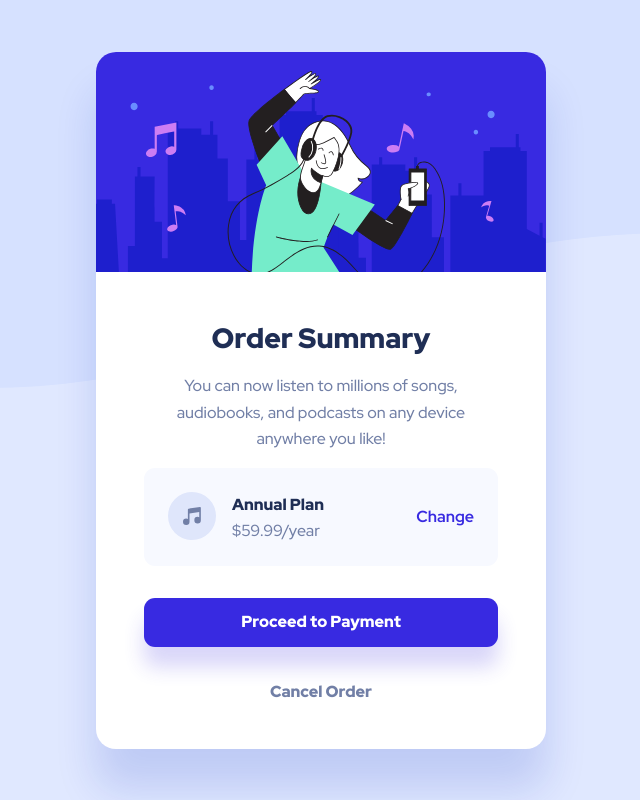
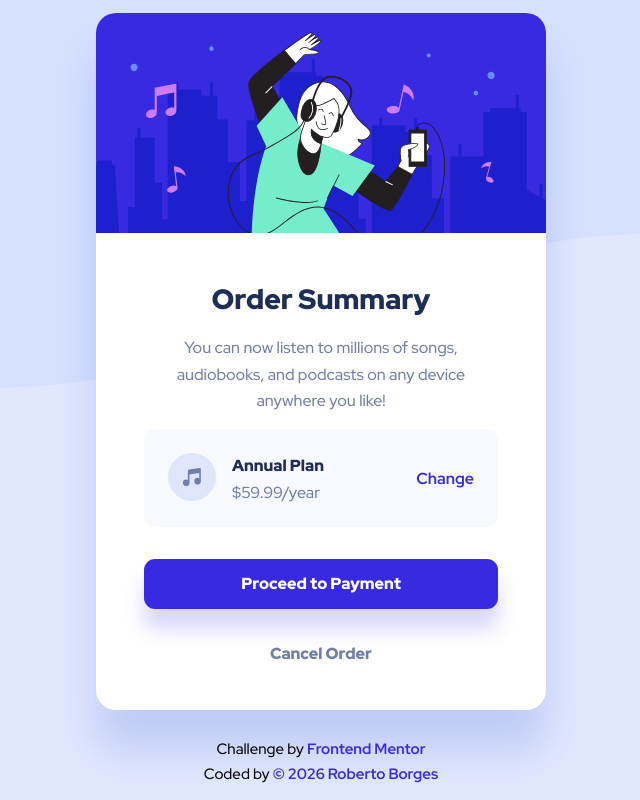
Before and after one commit to Rocabor/Order-summary-component, a website built with Vite: page index.html in a window 1280 px wide. Shown: the whole page, without its empty margins (319-959 px from the left). Built offline with nearby package versions, Linux system fonts and the light colour scheme.

Commit message:
Added main.js script, and year blinking effect in footer

```diff
--- a/index.html
+++ b/index.html
@@ -7,12 +7,15 @@
     <link rel="icon" type="image/png" sizes="32x32" href="./images/favicon-32x32.png" />
 
     <link rel="stylesheet" href="/src/style.css" />
+    <script type="module" src="/src/main.js"></script>
+
 
     <link rel="preconnect" href="https://fonts.googleapis.com" />
     <link rel="preconnect" href="https://fonts.gstatic.com" crossorigin />
     <link href="https://fonts.googleapis.com/css2?family=Red+Hat+Display:ital,wght@0,300..900;1,300..900&display=swap" rel="stylesheet" />
 
     <title>Frontend Mentor | Order summary card</title>
+
   </head>
   <body>
 
@@ -61,5 +64,21 @@
       </div>
     </main>
 
+    <!-- ============================================= -->
+    <!--  SECCIÓN: PIE DE PÁGINA (FOOTER) -->
+    <!-- ============================================= -->
+    <footer id="footer">
+      <div class="footer-container">
+        <nav class="text-black text-preset-4 font-medium" aria-label="Attribution links">
+          <ul class="attribution-list text-center">
+            <li>Challenge by <a href="https://www.frontendmentor.io/challenges/order-summary-component-QlPmajDUj" target="_blank" rel="noopener noreferrer" class="text-blue-700 font-bold ">Frontend Mentor</a></li>
+            <li>
+              Coded by <a href="https://www.frontendmentor.io/profile/Rocabor" target="_blank" rel="noopener noreferrer" class="text-blue-700 font-bold ">© <span class="year">2026 </span>Roberto Borges</a>
+            </li>
+          </ul>
+        </nav>
+      </div>
+    </footer>
+
   </body>
 </html>
--- a/src/main.js
+++ b/src/main.js
@@ -0,0 +1,15 @@
+// =============================================
+//  EFECTO DE PARPADEO DEL AÑO / FOOTER
+// =============================================
+function setupYearBlink() {
+  const yearElement = document.querySelector(".year");
+  if (yearElement) {
+    let blink = true;
+    setInterval(() => {
+      yearElement.style.opacity = blink ? "0.2" : "1";
+      blink = !blink;
+    }, 800);
+  }
+}
+
+document.addEventListener('DOMContentLoaded', setupYearBlink);
```
